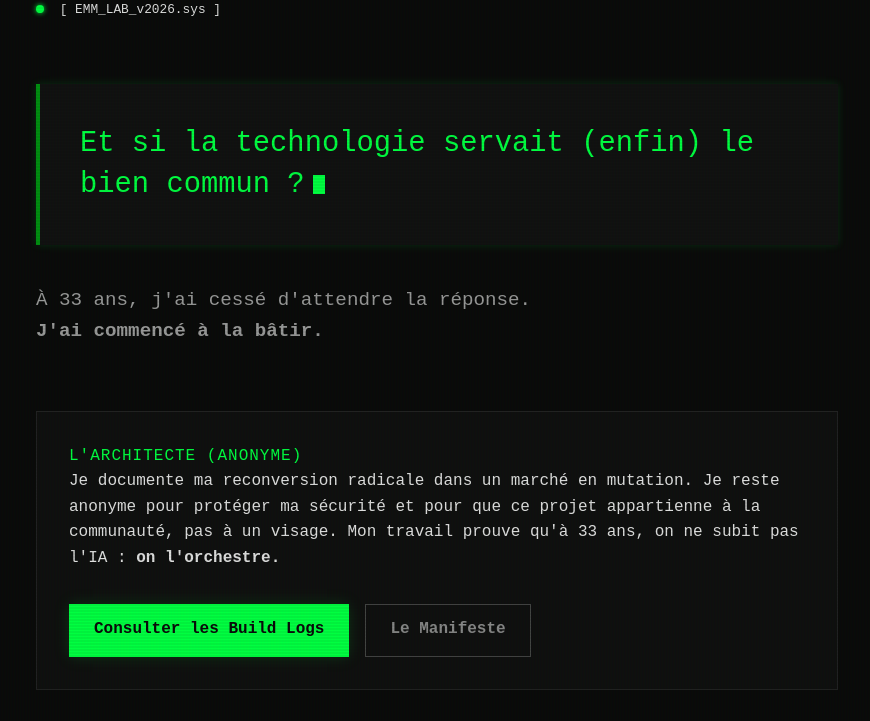
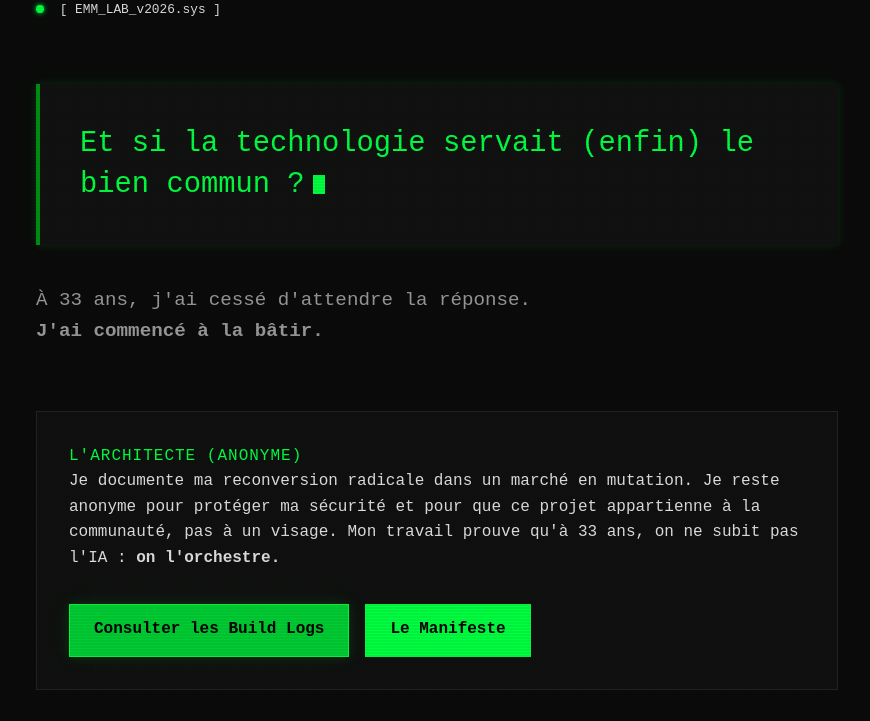
Before and after one commit to eri-kant/emm-site, an Astro site: page / in a window 1280 px wide. In both pictures the pointer is over the link "Consulter les Build Logs". Shown: the top 721 px of the page, without its empty margins (203-1073 px from the left). Built offline with nearby package versions, Linux system fonts and the light colour scheme; Astro itself is replaced by a stand-in of ours.

Commit message:
fix: button contrast

```diff
--- a/src/pages/index.astro
+++ b/src/pages/index.astro
@@ -167,14 +167,24 @@
 			.btn {
 				padding: 0.8rem 1.5rem;
 				border: 1px solid var(--accent);
-				color: var(--accent);
+				background: var(--accent); /* This fills the button with green */
+				color: #000000;            /* This makes the text black for readability */
 				text-decoration: none;
 				font-weight: bold;
 				transition: 0.2s ease-in-out;
+				display: inline-block;
+}
+			/* Add a hover state to make it interactive */
+			.btn:hover {
+				background: #00cc33;       /* Slightly darker green on hover */
+				box-shadow: 0 0 15px var(--accent-glow);
+				color: #000000;            /* Keep it black on hover */
 			}
-			.btn:hover { background: var(--accent); color: var(--bg); box-shadow: 0 0 15px var(--accent-glow); }
-			.btn.ghost { border-color: #444; color: #888; }
-			.btn.ghost:hover { border-color: var(--text); color: var(--text); }
+
+			.btn.ghost:hover {
+				background: var(--accent);
+				color: #000000;            /* Switches to black text on green background */
+			}
 
 			.logs { padding: 2rem 0; border-top: 1px solid var(--border); margin-top: 2rem; }
 			.log-entry { font-size: 0.85rem; margin-bottom: 0.8rem; color: #777; }
```
